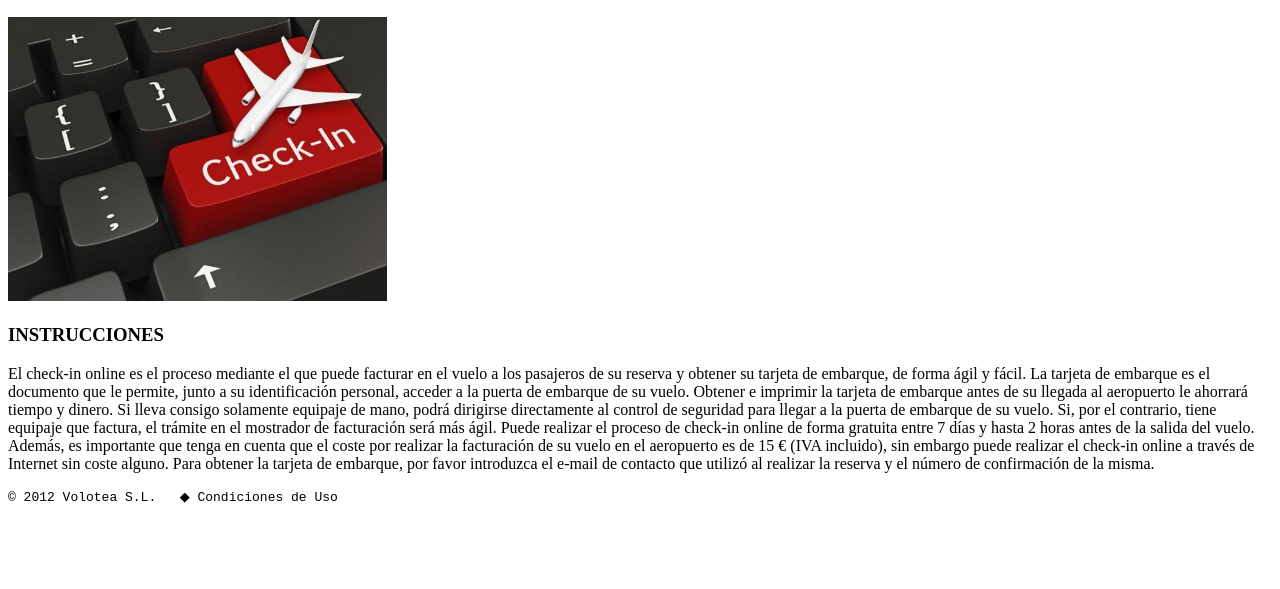
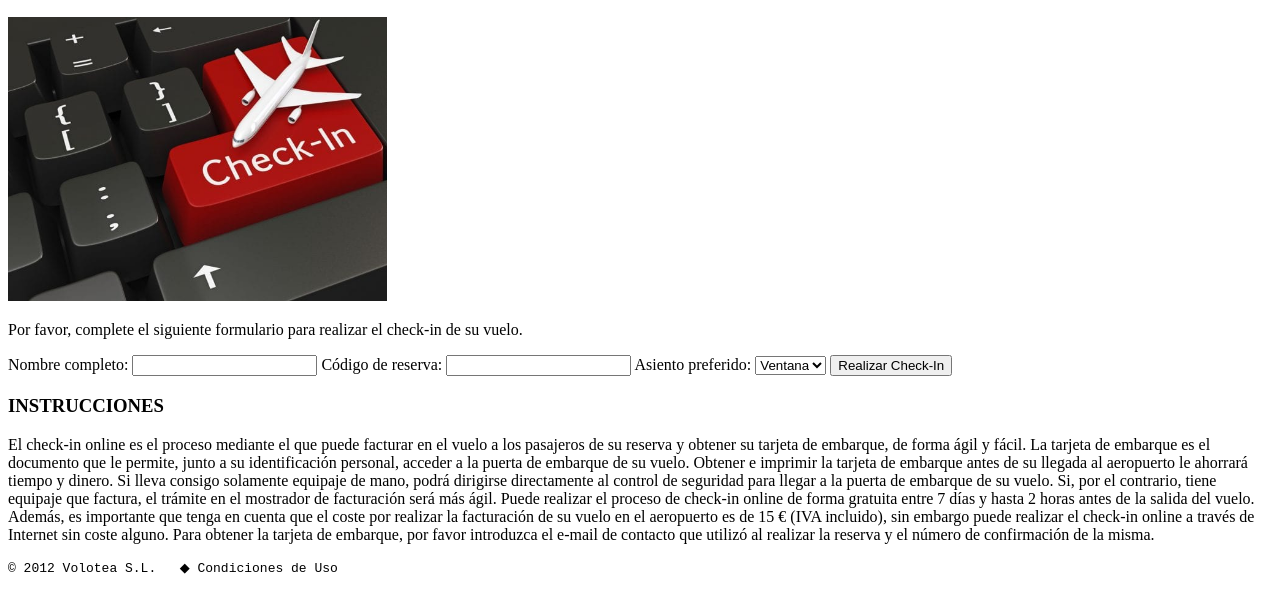
Before and after one commit to eduuvc/1ASIR2324_eduuvc, a plain HTML site: page check-in.html in a window 1280 px wide. Shown: the part 216-805 px from the top of the page. Drawn offline with Linux system fonts and the light colour scheme.

Commit message:
Añadido Formulario

```diff
--- a/check-in.html
+++ b/check-in.html
@@ -14,6 +14,26 @@
 <h1> CHECK-IN ONLINE </h1>
 <h2>AHORRE TIEMPO Y DINERO</h2>
 <img width="30%" height="30%" src="IMG/online-check-in-getty_images_ng_image_full-3321459312.jpeg" alt="Imagen de un teclado">
+<p>Por favor, complete el siguiente formulario para realizar el check-in de su vuelo.</p>
+
+    <form action="procesar_checkin.php" method="post">
+
+        <label for="nombre">Nombre completo:</label>
+        <input type="text" id="nombre" name="nombre" required>
+
+        <label for="codigo_reserva">Código de reserva:</label>
+        <input type="text" id="codigo_reserva" name="codigo_reserva" required>
+
+        <label for="asiento">Asiento preferido:</label>
+        <select id="asiento" name="asiento">
+            <option value="ventana">Ventana</option>
+            <option value="pasillo">Pasillo</option>
+            <option value="centro">Centro</option>
+        </select>
+
+        <button type="submit">Realizar Check-In</button>
+
+    </form>
 <h3>INSTRUCCIONES</h3>
 <p>
     El check-in online es el proceso mediante el que puede facturar en el vuelo a los pasajeros de su reserva y obtener su tarjeta de embarque, de forma ágil y fácil.
```
